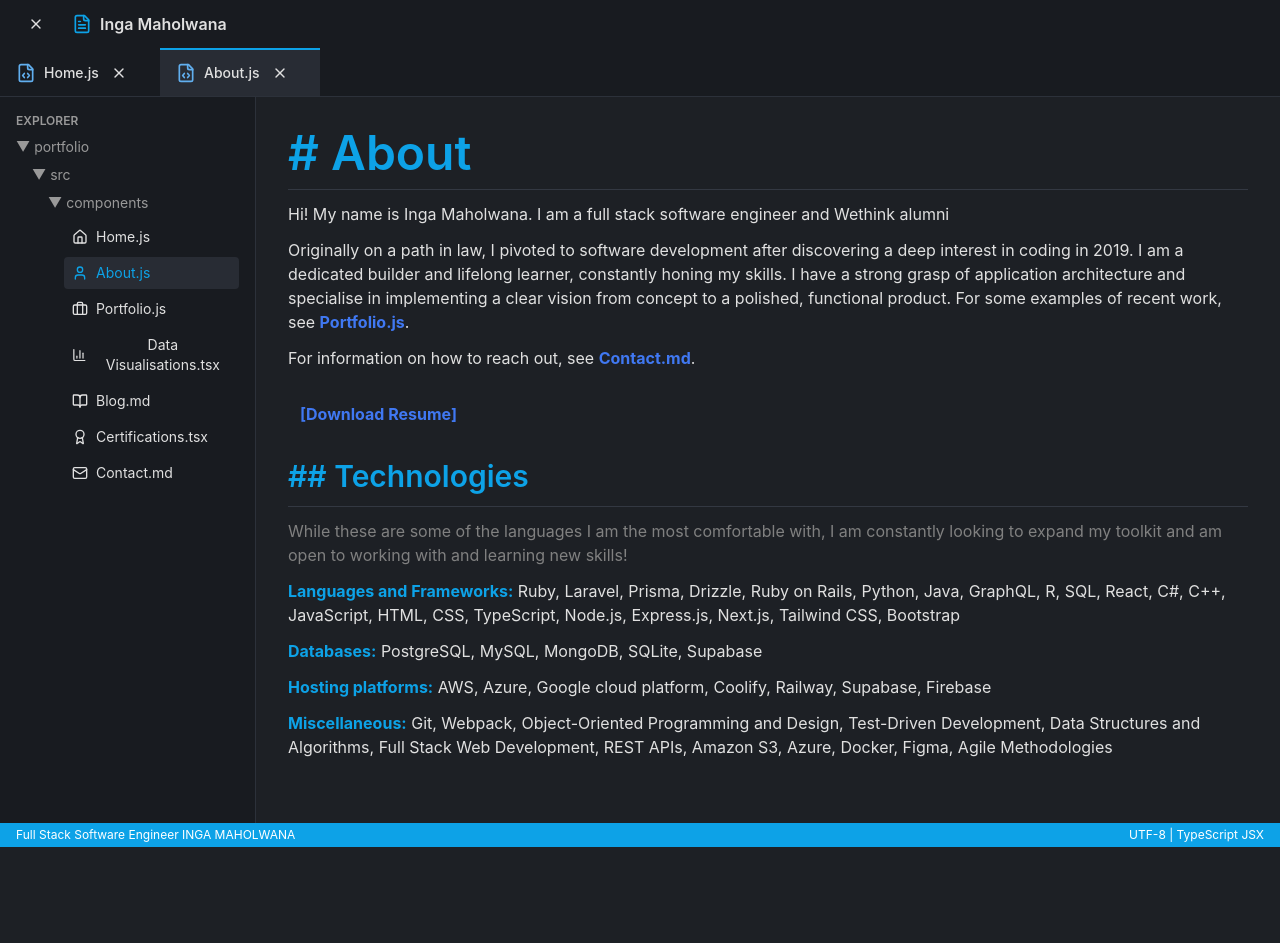
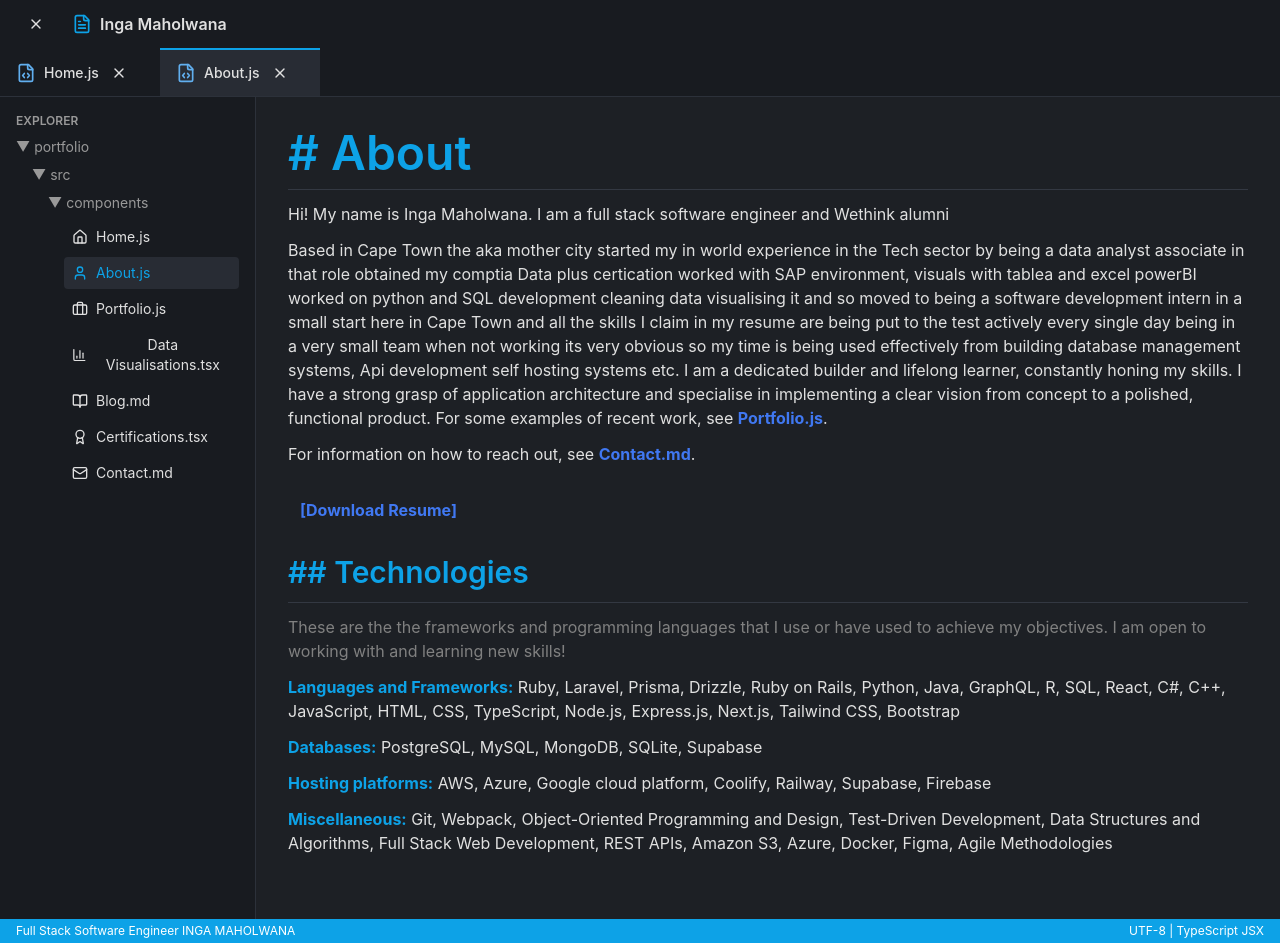
Before and after one commit to IngaMaholwana/Portfoliowebsite, a React (Vite) app: page /PORTFOLIOWEBSITE/about in a window 1280 px wide. Before the commit the page ends 847 px from the top, so only its background shows below. Built offline with nearby package versions, Linux system fonts and the light colour scheme; the HTML template or start-up script is replaced by a standard one.

Commit message:
Revise About section with detailed background
Updated personal introduction and technology description.

```diff
--- a/src/pages/About.tsx
+++ b/src/pages/About.tsx
@@ -16,7 +16,8 @@ const About = () => {
         <MarkdownHeader headingLevel={1} text="About" className="text-3xl md:text-5xl" />
         <LineBreak />
         <Text>Hi! My name is Inga Maholwana. I am a full stack software engineer and Wethink alumni</Text>
-        <Text>Originally on a path in law, I pivoted to software development after discovering a deep interest in coding in 2019.
+        <Text>Based in Cape Town the aka mother city started my in world experience in the Tech sector by being a data analyst associate in that role obtained my comptia Data plus certication worked with SAP environment, visuals with tablea and excel powerBI worked on python and SQL development cleaning data visualising it and so moved to being
+          a software development intern in a small start here in Cape Town and all the skills I claim in my resume are being put to the test actively every single day being in a very small team when not working its very obvious so my time is being used effectively from building database management systems, Api development self hosting systems etc.
           I am a dedicated builder and lifelong learner, constantly honing my skills.
           I have a strong grasp of application architecture and specialise in implementing a clear vision from concept to a polished, functional product.
           For some examples of recent work, see <TabLink tab={portfolioTab} className="font-bold text-code-function hover:underline">Portfolio.js</TabLink>.
@@ -34,7 +35,7 @@ const About = () => {
         <MarkdownHeader headingLevel={2} text="Technologies" className="text-xl md:text-3xl" />
         <LineBreak />
         <Comment>
-          While these are some of the languages I am the most comfortable with, I am constantly looking to expand my toolkit and am open to working with and learning new skills!
+          These are the the frameworks and programming languages that I use or have used to achieve my objectives. I am open to working with and learning new skills!
         </Comment>
         <Text>
           <span className="font-bold text-primary">Languages and Frameworks:</span> Ruby, Laravel, Prisma, Drizzle, Ruby on Rails,
```
